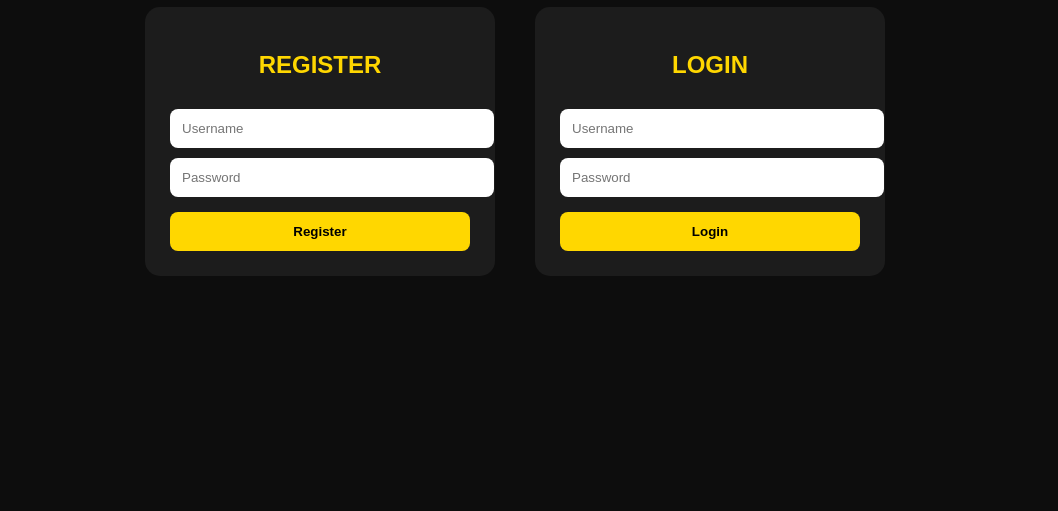
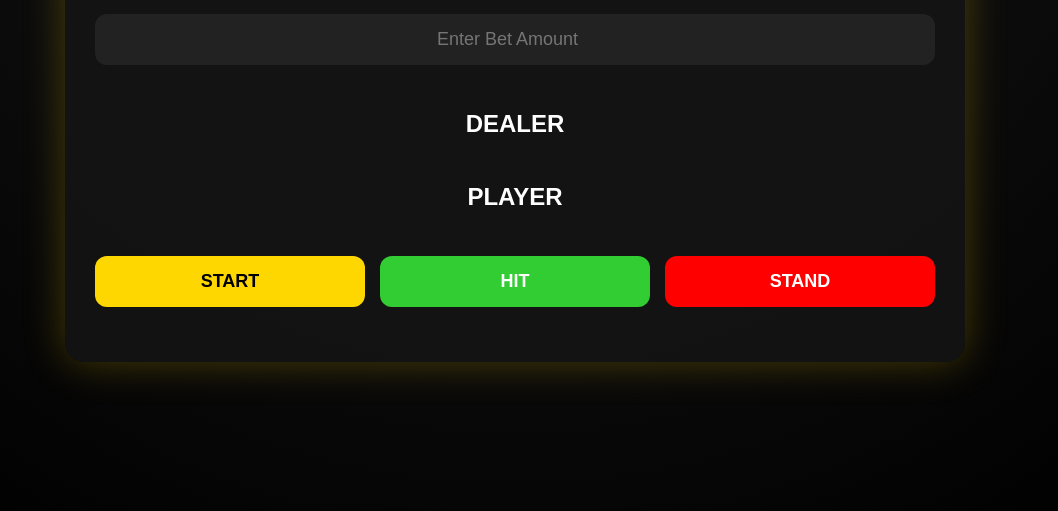
Before and after one commit to KingDom987/casino-app, a website: page index.html in a window 1280 px wide. Shown: the part 289-800 px from the top of the page, without its empty margins (125-1183 px from the left). Drawn offline with Linux system fonts and the light colour scheme.

Commit message:
fix blackjack balance

```diff
--- a/index.html
+++ b/index.html
@@ -3,147 +3,157 @@
 <head>
 <meta charset="UTF-8">
 <meta name="viewport" content="width=device-width, initial-scale=1.0">
-<title>Imperium Casino</title>
+<title>Blackjack</title>
+<style>
+*{box-sizing:border-box;margin:0;padding:0;}
+body{font-family:Arial,sans-serif;background:radial-gradient(circle at top,#1a1a1a,#000);color:white;min-height:100vh;display:flex;justify-content:center;align-items:center;padding:20px;}
+.box{width:100%;max-width:900px;background:rgba(20,20,20,0.95);padding:30px;border-radius:20px;box-shadow:0 0 40px rgba(255,215,0,0.25);text-align:center;}
+h1{color:gold;font-size:50px;margin-bottom:20px;text-shadow:0 0 20px gold;}
+.Balanca{font-size:22px;margin-bottom:20px;color:gold;}
+input{width:100%;padding:15px;border:none;border-radius:12px;font-size:18px;margin-bottom:20px;text-align:center;background:#222;color:white;}
+.cards{display:flex;justify-content:center;gap:15px;flex-wrap:wrap;margin:20px 0;}
+.card{width:90px;height:130px;background:white;border-radius:12px;display:flex;justify-content:center;align-items:center;font-size:32px;font-weight:bold;color:black;box-shadow:0 0 15px rgba(255,255,255,0.2);}
+.section{margin-top:25px;}
+.score{margin-top:10px;font-size:22px;color:gold;}
+.buttons{display:flex;gap:15px;margin-top:25px;flex-wrap:wrap;}
+button{flex:1;padding:15px;border:none;border-radius:12px;font-size:18px;font-weight:bold;cursor:pointer;transition:0.2s;}
+.start-btn{background:gold;color:black;}
+.hit-btn{background:limegreen;color:white;}
+.stand-btn{background:red;color:white;}
+button:hover{transform:scale(1.03);}
+#result{margin-top:25px;font-size:32px;font-weight:bold;}
+</style>
+</head>
+<body>
+<div class="box">
+<h1>🃏 BLACKJACK</h1>
+<div class="Balanca" id="Balanca">Balanca: $0</div>
+<input type="number" id="betInput" placeholder="Enter Bet Amount"/>
+<div class="section">
+  <h2>DEALER</h2>
+  <div class="cards" id="dealerCards"></div>
+  <div class="score" id="dealerScore"></div>
+</div>
+<div class="section">
+  <h2>PLAYER</h2>
+  <div class="cards" id="playerCards"></div>
+  <div class="score" id="playerScore"></div>
+</div>
+<div class="buttons">
+  <button class="start-btn" onclick="startGame()">START</button>
+  <button class="hit-btn" onclick="hit()">HIT</button>
+  <button class="stand-btn" onclick="stand()">STAND</button>
+</div>
+<div id="result"></div>
+</div>
 
-<style>
-body{
-    margin:0;
-    font-family:Arial;
-    background:#0d0d0d;
-    color:white;
-    display:flex;
-    justify-content:center;
-    align-items:center;
-    height:100vh;
-    flex-direction:column;
+<script>
+const API = "https://casino-app-production-d8ee.up.railway.app";
+
+let userData = localStorage.getItem("user");
+let user = null;
+try { user = JSON.parse(userData); } catch(e) { user = null; }
+
+let Balanca = 0;
+let player = [];
+let dealer = [];
+let gameActive = false;
+let currentBet = 0;
+
+async function loadBalance(){
+  if(user && user._id){
+    const res = await fetch(API + "/balance/" + user._id);
+    const data = await res.json();
+    Balanca = data.balance || 0;
+    document.getElementById("Balanca").innerText = "Balanca: $" + Balanca;
+  }
 }
 
-.container{
-    display:flex;
-    gap:40px;
+loadBalance();
+
+function getDealerCard(){
+  let safe = ["2","3","4","5","6"];
+  return safe[Math.floor(Math.random()*safe.length)];
 }
 
-.box{
-    background:#1c1c1c;
-    padding:25px;
-    border-radius:15px;
-    width:300px;
+function getPlayerCard(){
+  let big = ["10","J","Q","K"];
+  return big[Math.floor(Math.random()*big.length)];
 }
 
-h2{
-    text-align:center;
-    color:gold;
+function getValue(card){
+  if(card === "A") return 11;
+  if(["K","Q","J"].includes(card)) return 10;
+  return parseInt(card);
 }
 
-input{
-    width:100%;
-    padding:12px;
-    margin-top:10px;
-    border:none;
-    border-radius:8px;
+function getTotal(hand){
+  let total = 0, aces = 0;
+  hand.forEach(c => { total += getValue(c); if(c==="A") aces++; });
+  while(total > 21 && aces > 0){ total -= 10; aces--; }
+  return total;
 }
 
-button{
-    width:100%;
-    padding:12px;
-    margin-top:15px;
-    background:gold;
-    border:none;
-    border-radius:8px;
-    cursor:pointer;
-    font-weight:bold;
+function render(){
+  let pd = document.getElementById("playerCards");
+  pd.innerHTML = "";
+  player.forEach(c => { pd.innerHTML += `<div class="card">${c}</div>`; });
+
+  let dd = document.getElementById("dealerCards");
+  dd.innerHTML = "";
+  dealer.forEach(c => { dd.innerHTML += `<div class="card">${c}</div>`; });
+
+  document.getElementById("playerScore").innerText = "Score: " + getTotal(player);
+  document.getElementById("dealerScore").innerText = "Score: " + getTotal(dealer);
 }
 
-button:hover{
-    background:orange;
+async function startGame(){
+  await loadBalance();
+
+  currentBet = parseInt(document.getElementById("betInput").value);
+  if(!currentBet || currentBet <= 0){ alert("Enter valid bet"); return; }
+  if(Balanca < currentBet){ alert("Not enough balance"); return; }
+
+  const betRes = await fetch(API + "/bet", {
+    method: "POST",
+    headers: { "Content-Type": "application/json" },
+    body: JSON.stringify({ userId: user._id, amount: currentBet })
+  });
+  const betData = await betRes.json();
+  if(!betData.success){ alert("Not enough balance"); return; }
+
+  Balanca = betData.balance;
+  document.getElementById("Balanca").innerText = "Balanca: $" + Balanca;
+
+  gameActive = true;
+  player = [getPlayerCard(), getPlayerCard()];
+  dealer = [getDealerCard(), getDealerCard()];
+  document.getElementById("result").innerHTML = "";
+  render();
 }
 
-#status{
-    margin-top:20px;
-    color:lightgreen;
-}
-</style>
-</head>
-
-<body>
-
-<h1 style="color:gold;">🎰 Imperium Casino</h1>
-
-<div class="container">
-
-<div class="box">
-<h2>REGISTER</h2>
-<input id="regUser" placeholder="Username">
-<input id="regPass" type="password" placeholder="Password">
-<button onclick="register()">Register</button>
-</div>
-
-<div class="box">
-<h2>LOGIN</h2>
-<input id="logUser" placeholder="Username">
-<input id="logPass" type="password" placeholder="Password">
-<button onclick="login()">Login</button>
-</div>
-
-</div>
-
-<div id="status"></div>
-
-<script>
-
-const API = "https://casino-app-production-d8ee.up.railway.app";
-
-function show(msg){
-    document.getElementById("status").innerText = msg;
+function hit(){
+  if(!gameActive) return;
+  player.push(getPlayerCard());
+  render();
+  if(getTotal(player) > 21){
+    gameActive = false;
+    document.getElementById("result").innerHTML = "💀 BUST! YOU LOST";
+  }
 }
 
-async function register(){
-    try{
-        const username = document.getElementById("regUser").value;
-        const password = document.getElementById("regPass").value;
+async function stand(){
+  if(!gameActive) return;
+  gameActive = false;
 
-        const res = await fetch(API + "/register", {
-            method:"POST",
-            headers:{"Content-Type":"application/json"},
-            body:JSON.stringify({username, email:"", password})
-        });
+  while(getTotal(dealer) < 18){
+    dealer.push(getDealerCard());
+  }
 
-        const data = await res.json();
-        show(data.message);
-
-    }catch(err){
-        show("Server not running");
-    }
+  render();
+  document.getElementById("result").innerHTML = "💀 DEALER WINS";
+  document.getElementById("Balanca").innerText = "Balanca: $" + Balanca;
 }
-
-async function login(){
-    try{
-        const username = document.getElementById("logUser").value;
-        const password = document.getElementById("logPass").value;
-
-        const res = await fetch(API + "/login", {
-            method:"POST",
-            headers:{"Content-Type":"application/json"},
-            body:JSON.stringify({username, password})
-        });
-
-        const data = await res.json();
-
-        if(data.success){
-            localStorage.setItem("user", JSON.stringify(data.user));
-            localStorage.setItem("balance", data.user.balance || 0);
-            window.location.href = "dashboard.html";
-        }else{
-            show(data.message);
-        }
-
-    }catch(err){
-        console.log(err);
-        show("Server error");
-    }
-}
-
 </script>
-
 </body>
 </html>
```
Also changed, not shown: games/blackjack.html (+17 -8 lines).
